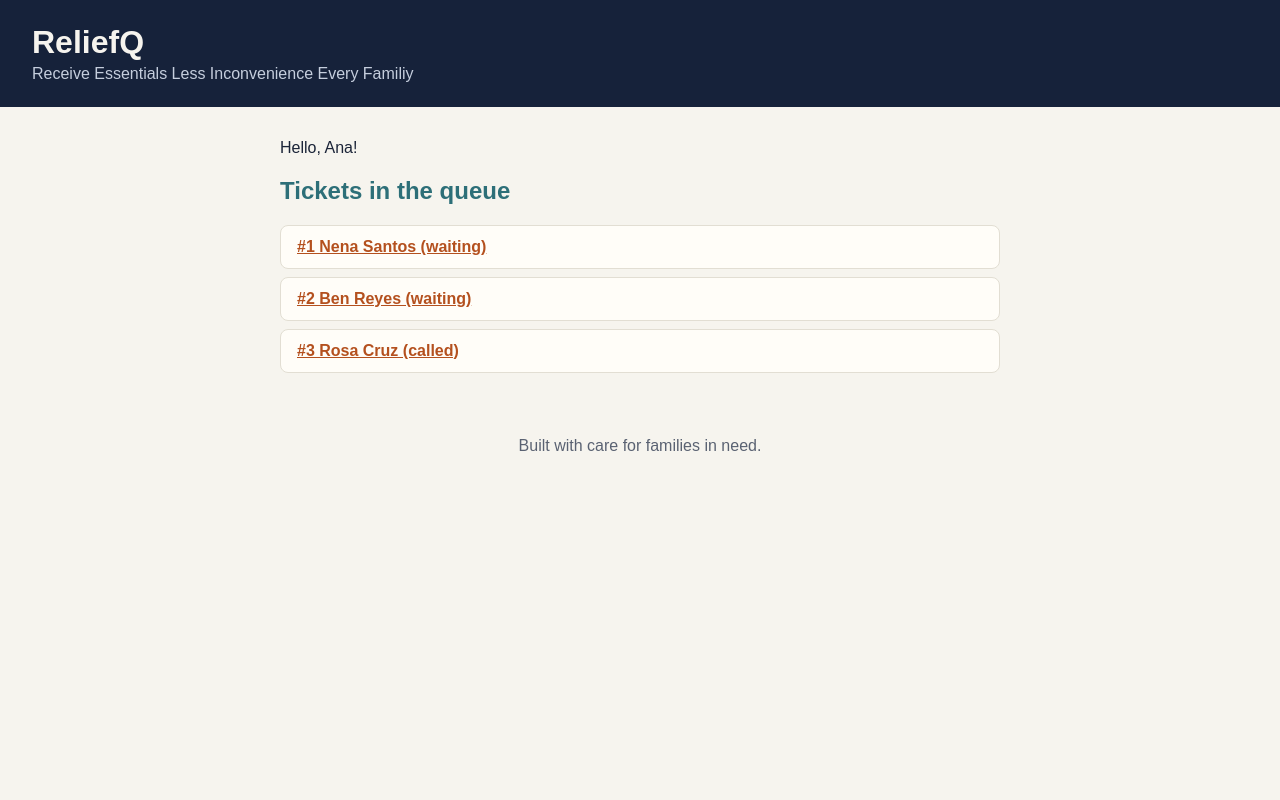
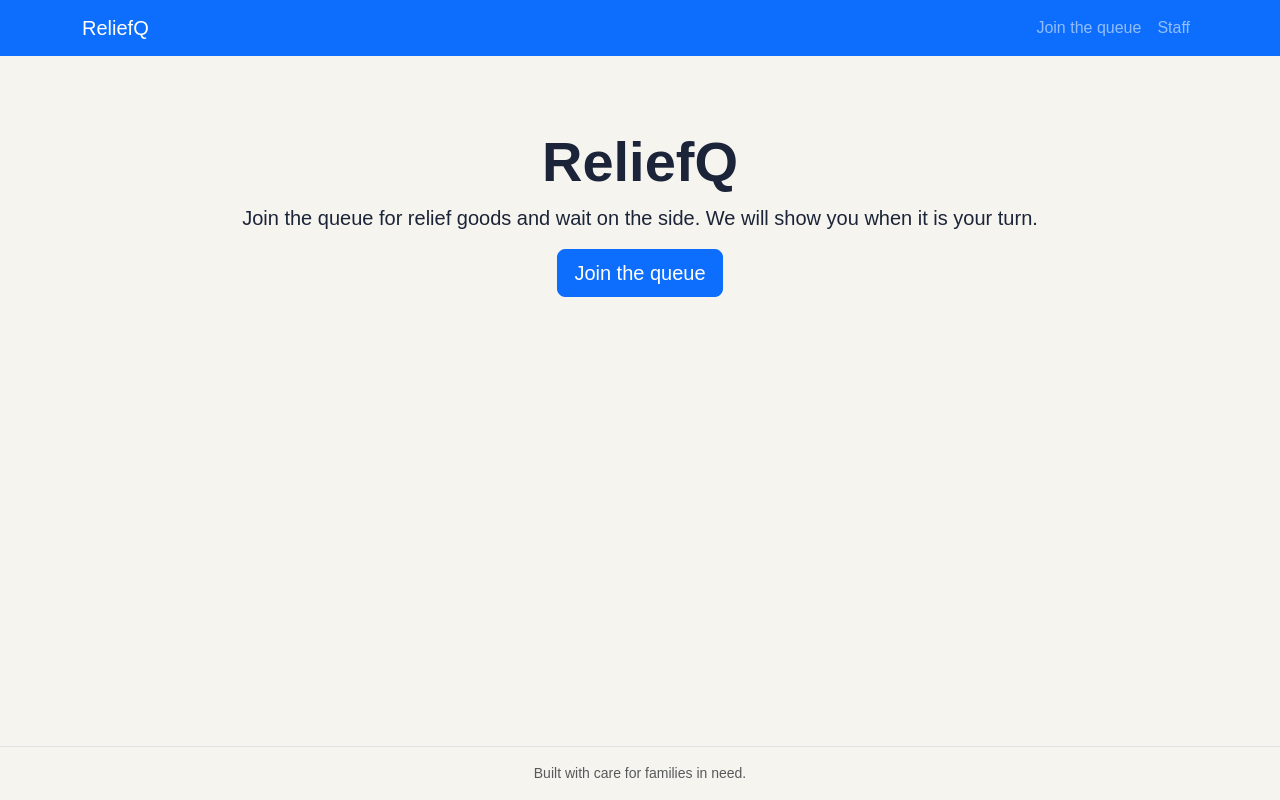
Before and after one commit to shasheenahdeeneillelumasag/ccc181, a Flask app: page / in a window 1280 px wide. Run offline with Flask 3, Linux system fonts and the light colour scheme.

Commit message:
Add Bootstrap layout and navigation (#1)

```diff
--- a/app.py
+++ b/app.py
@@ -4,11 +4,13 @@ Run it with:
     flask --app app run --debug
 then open http://127.0.0.1:5000
 """
-from flask import Flask, render_template
+from flask import Flask, render_template, flash
 
 app = Flask(__name__)
+from flask import Flask, abort, flash, redirect, render_template, request, url_for
 
-
+app = Flask(__name__)
+app.secret_key = "dev-only-change-me"  # Week 11 moves this into an environment variable
 
 # Time slots by purok. Change the names and times to match your barangay.
 SERVICES = [
@@ -28,7 +30,7 @@ TICKETS = [
 def index():
     # render_template looks inside the templates/ folder and passes
     # keyword arguments to the template as variables.
-    return render_template("index.html", name="Ana", tickets=TICKETS)
+    return render_template("index.html")
 
 @app.route("/queue/<int:ticket_id>")
 def ticket(ticket_id):
@@ -43,3 +45,11 @@ def hello():
 if __name__ == "__main__":
     # Lets you also start the app with: python app.py
     app.run(debug=True)
+
+@app.route("/join")
+def join_form():
+    return render_template("join.html")
+
+@app.route("/staff")
+def staff_dashboard():
+    return "Staff dashboard coming soon"
--- a/templates/base.html
+++ b/templates/base.html
@@ -4,20 +4,57 @@
   <meta charset="utf-8">
   <meta name="viewport" content="width=device-width, initial-scale=1">
   <title>{% block title %}ReliefQ{% endblock %}</title>
-  {# Link static files with url_for instead of hard-coding paths #}
+  <link rel="stylesheet"
+        href="https://cdn.jsdelivr.net/npm/bootstrap@5.3.3/dist/css/bootstrap.min.css">
   <link rel="stylesheet" href="{{ url_for('static', filename='css/style.css') }}">
 </head>
-<body>
-  <header>
-    <h1><a href="{{ url_for('index') }}">ReliefQ</a></h1>
-    <p class="tagline">Receive Essentials Less Inconvenience Every Familiy</p>
-  </header>
+<body class="d-flex flex-column min-vh-100">
+  <a class="visually-hidden-focusable" href="#main">Skip to main content</a>
 
-  <main>
+  <nav class="navbar navbar-expand-md bg-primary" data-bs-theme="dark">
+    <div class="container">
+      <a class="navbar-brand" href="{{ url_for('index') }}">ReliefQ</a>
+      <button class="navbar-toggler" type="button" data-bs-toggle="collapse"
+              data-bs-target="#mainNav" aria-controls="mainNav"
+              aria-expanded="false" aria-label="Toggle navigation">
+        <span class="navbar-toggler-icon"></span>
+      </button>
+      <div class="collapse navbar-collapse" id="mainNav">
+        <ul class="navbar-nav ms-auto">
+          <li class="nav-item">
+            <a class="nav-link {% if request.endpoint == 'join_form' %}active{% endif %}"
+               {% if request.endpoint == 'join_form' %}aria-current="page"{% endif %}
+               href="{{ url_for('join_form') }}">Join the queue</a>
+          </li>
+          <li class="nav-item">
+            <a class="nav-link {% if request.endpoint == 'staff_dashboard' %}active{% endif %}"
+               {% if request.endpoint == 'staff_dashboard' %}aria-current="page"{% endif %}
+               href="{{ url_for('staff_dashboard') }}">Staff</a>
+          </li>
+        </ul>
+      </div>
+    </div>
+  </nav>
+
+  <main id="main" class="container my-4 flex-grow-1">
+    {% with messages = get_flashed_messages(with_categories=true) %}
+      {% for category, message in messages %}
+        <div class="alert alert-{{ category }} alert-dismissible fade show" role="alert">
+          {{ message }}
+          <button type="button" class="btn-close" data-bs-dismiss="alert" aria-label="Close"></button>
+        </div>
+      {% endfor %}
+    {% endwith %}
+
     {% block content %}{% endblock %}
   </main>
 
-  <footer>Built with care for families in need.</footer>
+  <footer class="border-top py-3 text-center text-body-secondary small">
+    Built with care for families in need.
+  </footer>
+
+  <script src="https://cdn.jsdelivr.net/npm/bootstrap@5.3.3/dist/js/bootstrap.bundle.min.js"></script>
   <script src="{{ url_for('static', filename='js/main.js') }}"></script>
+  {% block scripts %}{% endblock %}
 </body>
 </html>
--- a/templates/index.html
+++ b/templates/index.html
@@ -1,14 +1,10 @@
 {% extends "base.html" %}
+{% block title %}ReliefQ{% endblock %}
 
 {% block content %}
-  <p>Hello, {{ name }}!</p>
-
-  <h2>Tickets in the queue</h2>
-  <ul class="tickets">
-    {% for t in tickets %}
-      <li><a href="{{ url_for('ticket', ticket_id=t.number) }}">#{{ t.number }} {{ t.name }} ({{ t.status }})</a></li>
-    {% else %}
-      <li>The queue is empty.</li>
-    {% endfor %}
-  </ul>
+<div class="text-center py-5">
+  <h1 class="display-4 fw-bold">ReliefQ</h1>
+  <p class="lead">Join the queue for relief goods and wait on the side. We will show you when it is your turn.</p>
+  <a class="btn btn-primary btn-lg" href="{{ url_for('join_form') }}">Join the queue</a>
+</div>
 {% endblock %}
```
